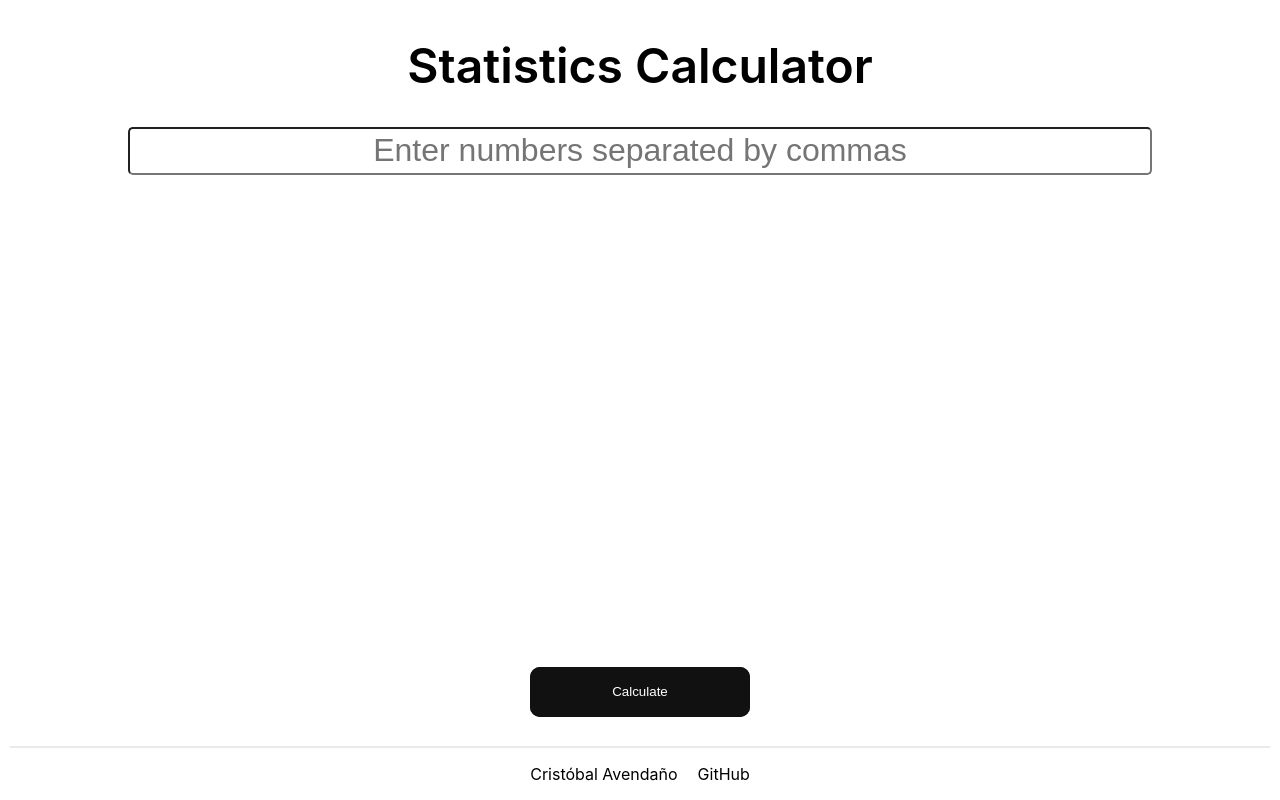
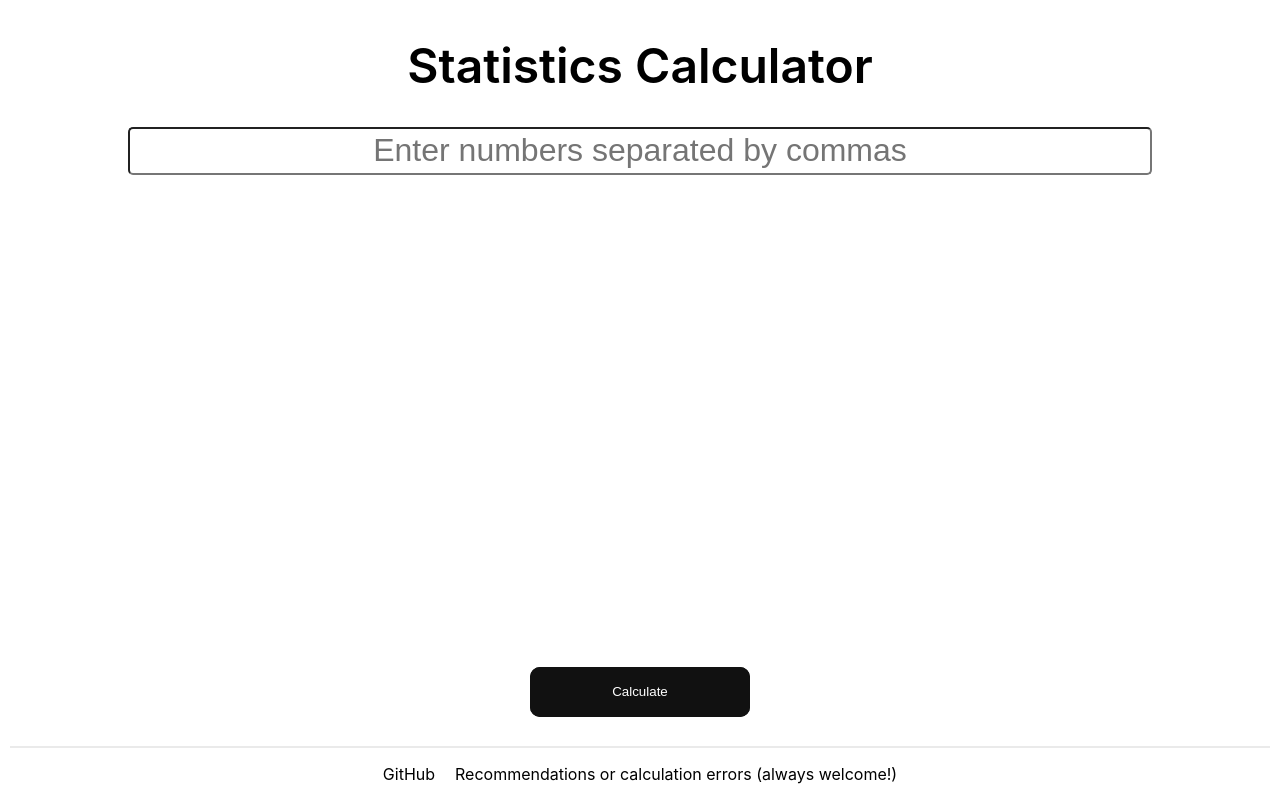
Before and after one commit to c050/mean, a Next.js app: page / in a window 1280 px wide. Built offline with nearby package versions, Linux system fonts and the light colour scheme.

Commit message:
chore: contact info

```diff
--- a/components/Footer.js
+++ b/components/Footer.js
@@ -4,8 +4,12 @@ export default function Footer() {
   return (
     <div className={styles.footer}>
       <div className={styles.flex}>
-        <p className={styles.content}>Cristóbal Avendaño </p>
-        <p className={styles.content}><a href="https://github.com/crisavendano"> GitHub</a></p>
+        <p className={styles.content}><a href="https://github.com/crisavendano/mean">GitHub</a></p>
+        <p>
+          <a href="mailto:coavendano@uc.cl?Subject=Statistics%20Calculator%20recommendation%20or%20calculation%20error">
+            Recommendations or calculation errors (always welcome!)
+          </a>
+        </p>
       </div>
     </div>
   );
```
